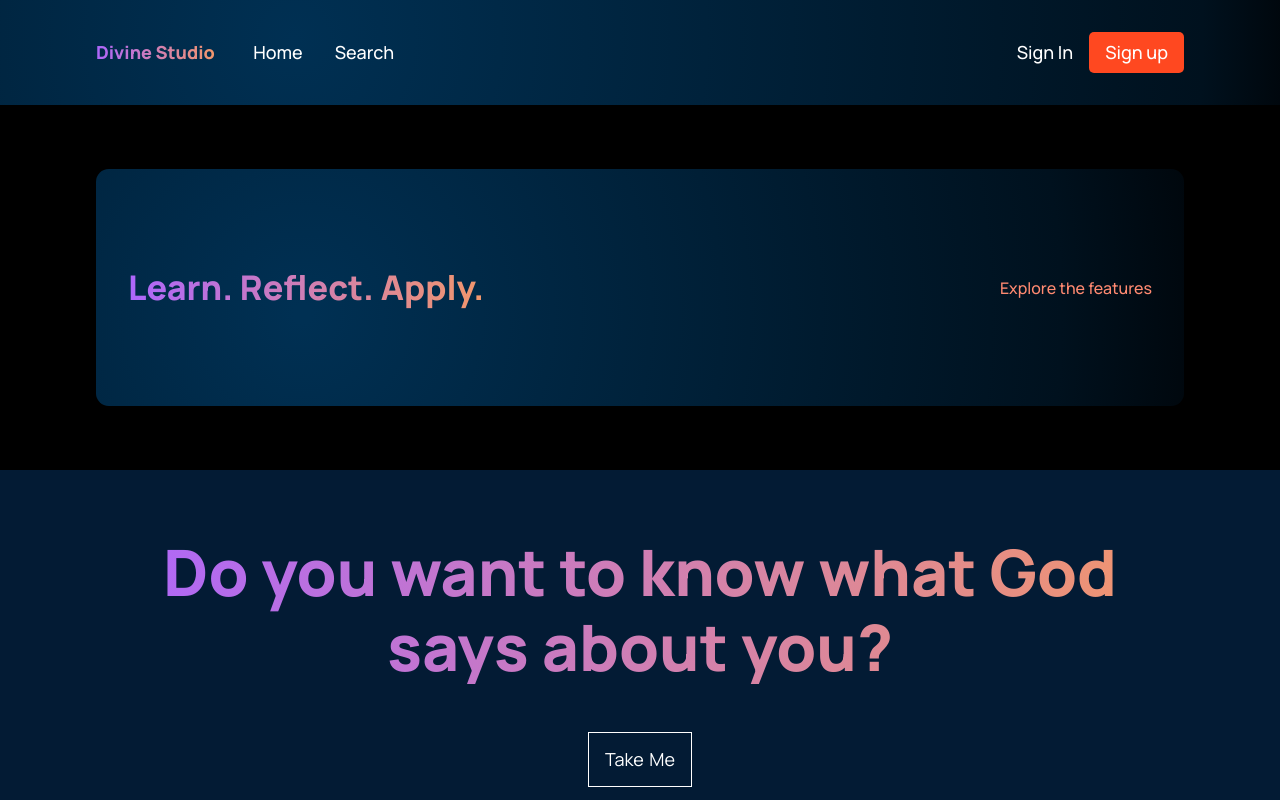
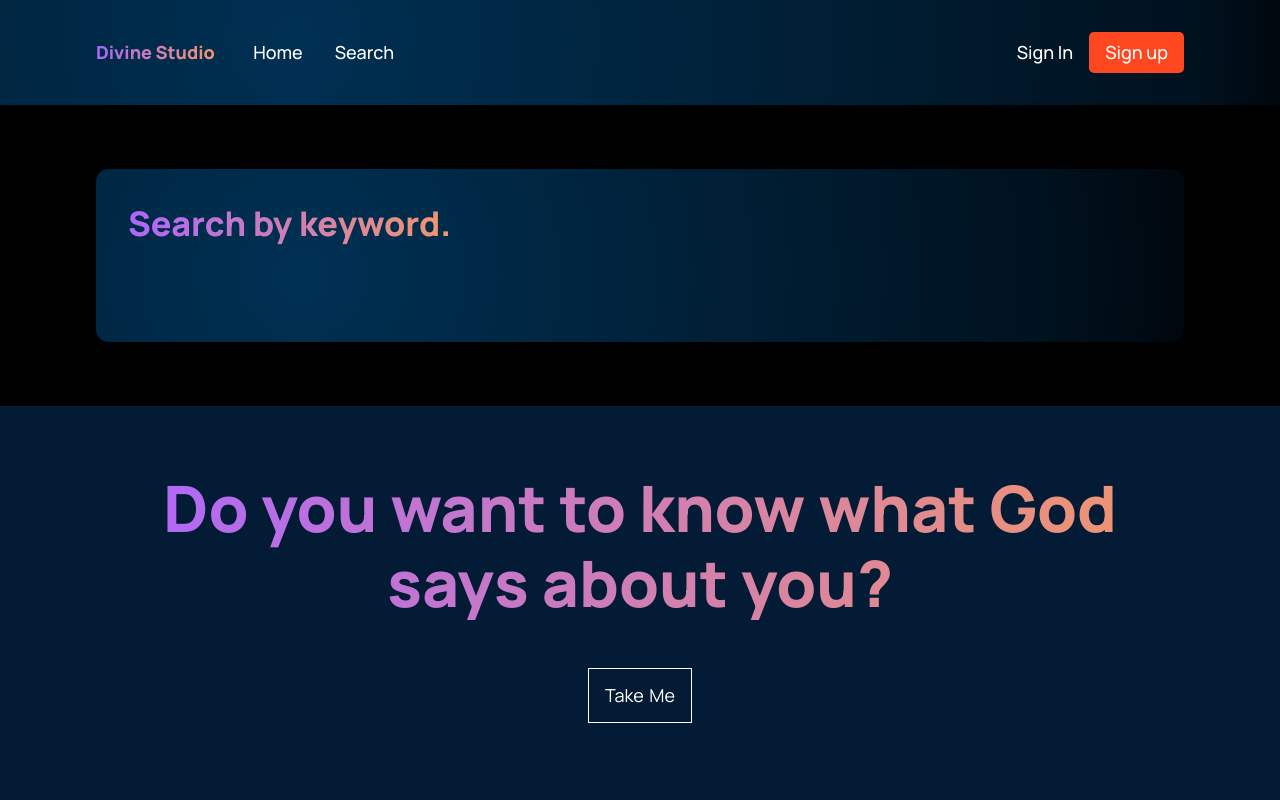
Before and after one commit to jth9819/scripture-react, a React (Create React App) app: page /search in a window 1280 px wide. Shown: the top 800 px of the page. Built offline with nearby package versions, Linux system fonts and the light colour scheme.

Commit message:
Add features to search page

```diff
--- a/src/components/article/Article.jsx
+++ /dev/null
@@ -1,10 +0,0 @@
-import React from 'react'
-import './article.css'
-
-const Article = () => {
-  return (
-    <div>Article</div>
-  )
-}
-
-export default Article
--- a/src/components/cta/CTA.jsx
+++ b/src/components/cta/CTA.jsx
@@ -9,7 +9,7 @@ const Cta = () => {
         <h3>Explore our search feature</h3>
       </div>
       <div className="cta-btn">
-        <button typ="button">Get Started</button>
+        <button type="button"><a href="/search">Get Started</a></button>
       </div>
     </div>
   )
--- a/src/components/index.js
+++ b/src/components/index.js
@@ -1,4 +1,3 @@
-export { default as Article } from "./article/Article";
 export { default as Brand } from "./brand/Brand";
 export { default as CTA } from "./cta/CTA";
 export { default as Feature } from "./feature/Feature";
--- a/src/components/navbar/Navbar.jsx
+++ b/src/components/navbar/Navbar.jsx
@@ -1,6 +1,6 @@
 import React, { useState } from 'react';
 import { RiMenu3Line, RiCloseLine } from 'react-icons/ri';
-import Logo from '../../assets/logo.svg';
+// import Logo from '../../assets/logo.svg';
 import './navbar.css';
 
 const Navbar = () => {
--- a/src/containers/searchResults/SearchResults.jsx
+++ b/src/containers/searchResults/SearchResults.jsx
@@ -3,12 +3,9 @@ import './searchResults.css';
 
 const SearchResults = () => (
   <div className="searchresults section__margin" id="ds">
-    <div className="searchresults-feature">
-
-    </div>
     <div className="searchresults-heading">
-      <h1 className="gradient__text">Learn. Reflect. Apply.</h1>
-      <p>Explore the features</p>
+      <h1 className="gradient__text">Search by keyword.</h1>
+      {/* <p>Explore the features</p> */}
     </div>
     <div className="searchresults-container">
 
--- a/src/containers/searchResults/searchResults.css
+++ b/src/containers/searchResults/searchResults.css
@@ -3,7 +3,7 @@
     flex-direction: column;
 
     padding: 2rem;
-    background: var(--color-footer);
+    /* background: var(--color-footer); */
 
     /* ff 3.6+ */
     background: -moz-radial-gradient(
@@ -50,26 +50,14 @@
     border-radius: 0.8rem;
   }
 
-  .searchresults-feature {
-    display: flex;
-  }
-
-  /* Customizing feature component as per needs */
-  .searchresults-feature .features-container__feature {
-    margin: 0;
-  }
-
-  /* Customizing feature component as per needs */
-  .searchresults-feature .features-container_feature-text {
-    max-width: 700px;
-  }
-
   .searchresults-heading {
     display: flex;
     flex-direction: row;
     justify-content: space-between;
     align-items: center;
-    margin: 4rem 0 2rem;
+
+    margin-bottom: 2rem;
+    /* margin: 4rem 0 2rem; */
   }
 
   .searchresults-heading h1 {
@@ -80,14 +68,14 @@
     max-width: 510px;
   }
 
-  .searchresults-heading p {
+  /* .searchresults-heading p {
     font-family: var(--font-family);
     font-weight: 500;
     font-size: 16px;
     line-height: 30px;
     color: var(--color-subtext);
     cursor: pointer;
-  }
+  } */
 
   .searchresults-container {
     display: flex;
@@ -118,22 +106,12 @@
       margin-bottom: 0rem;
     }
 
-    .searchresults-heading p {
+    /* .searchresults-heading p {
       margin-top: 1rem;
-    }
+    } */
   }
 
   @media screen and (max-width: 650px) {
-    /* Customizing feature component as per needs */
-    .searchresults-feature .features-container__feature {
-      flex-direction: column;
-    }
-
-    /* Customizing feature component as per needs */
-    .searchresults-feature .features-container_feature-text {
-      margin-top: 0.5rem;
-    }
-
     .searchresults-heading h1 {
       font-size: 28px;
       line-height: 40px;
--- a/src/pages/home/Home.jsx
+++ b/src/pages/home/Home.jsx
@@ -12,7 +12,7 @@ const Home = () => {
   return (
     <>
         <div className="gradient__bg">
-            <Header />
+          <Header />
         </div>
         <Brand />
         <WhatGPT3 />
```
Also changed, not shown: src/components/article/article.css (deleted), src/components/navbar/navbar.css (line endings or trailing spaces).
